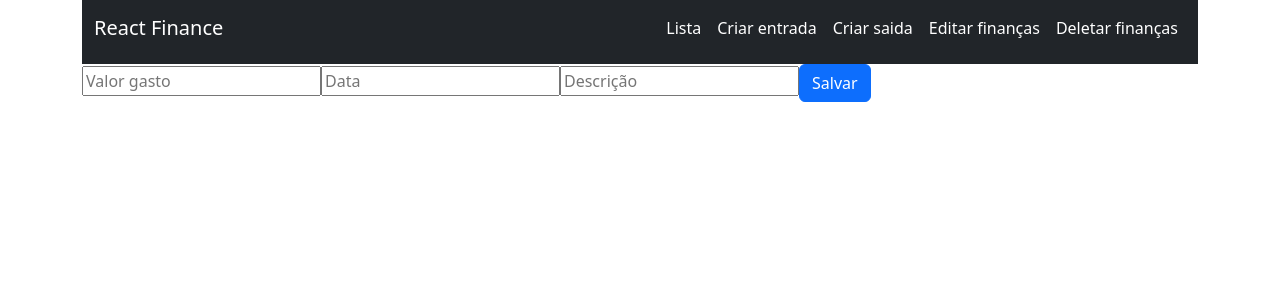
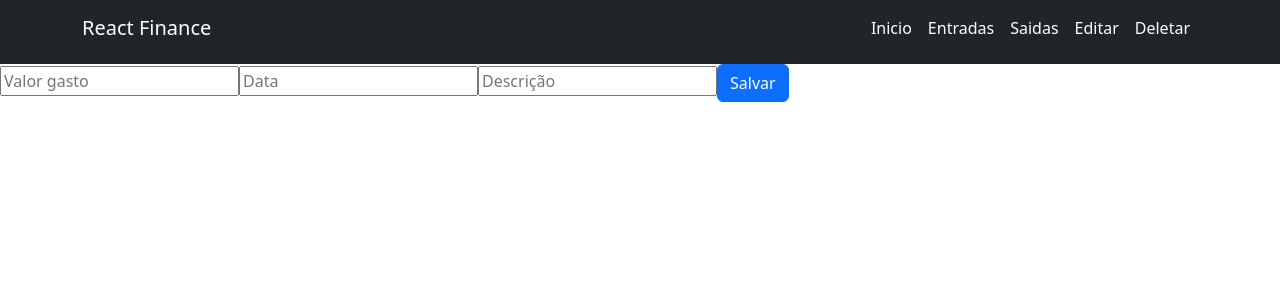
Before and after one commit to joaov1ct0r/react-finance, a React (Vite) app: page / in a window 1280 px wide. Shown: the top 300 px of the page. Built offline with nearby package versions, Linux system fonts and the light colour scheme.

Commit message:
feat: components Errors criado

```diff
--- a/src/App.tsx
+++ b/src/App.tsx
@@ -2,6 +2,7 @@ import React, { useState } from "react";
 import Finance from "./utils/Finance";
 import { useForm } from "react-hook-form";
 import Header from "./components/Header";
+import Errors from "./components/Errors";
 
 function App() {
   const [values, setValues] = useState<Finance[]>([]);
@@ -19,25 +20,11 @@ function App() {
   });
 
   return (
-    <div className="container">
-      <Header
-        links={[
-          "Lista",
-          "Criar entrada",
-          "Criar saida",
-          "Editar finanças",
-          "Deletar finanças",
-        ]}
-      />
-      {errors.date && (
-        <div className="alert alert-danger">{errors.date.message}</div>
-      )}
-      {errors.value && (
-        <div className="alert alert-danger">{errors.value.message}</div>
-      )}
-      {errors.description && (
-        <div className="alert alert-danger">{errors.description.message}</div>
-      )}
+    <div className="">
+      <Header links={["Inicio", "Entradas", "Saidas", "Editar", "Deletar"]} />
+      {errors.date && <Errors message={errors.date.message} />}
+      {errors.value && <Errors message={errors.value.message} />}
+      {errors.description && <Errors message={errors.description.message} />}
       <form
         onSubmit={handleSubmit((data) => {
           setValues([
--- /dev/null
+++ b/src/components/Errors.tsx
@@ -0,0 +1,9 @@
+import React from "react";
+
+interface IErrorsProps {
+  message?: string;
+}
+
+export default function Errors({ message }: IErrorsProps): JSX.Element {
+  return <div className="alert alert-danger fixed-bottom">{message}</div>;
+}
```
